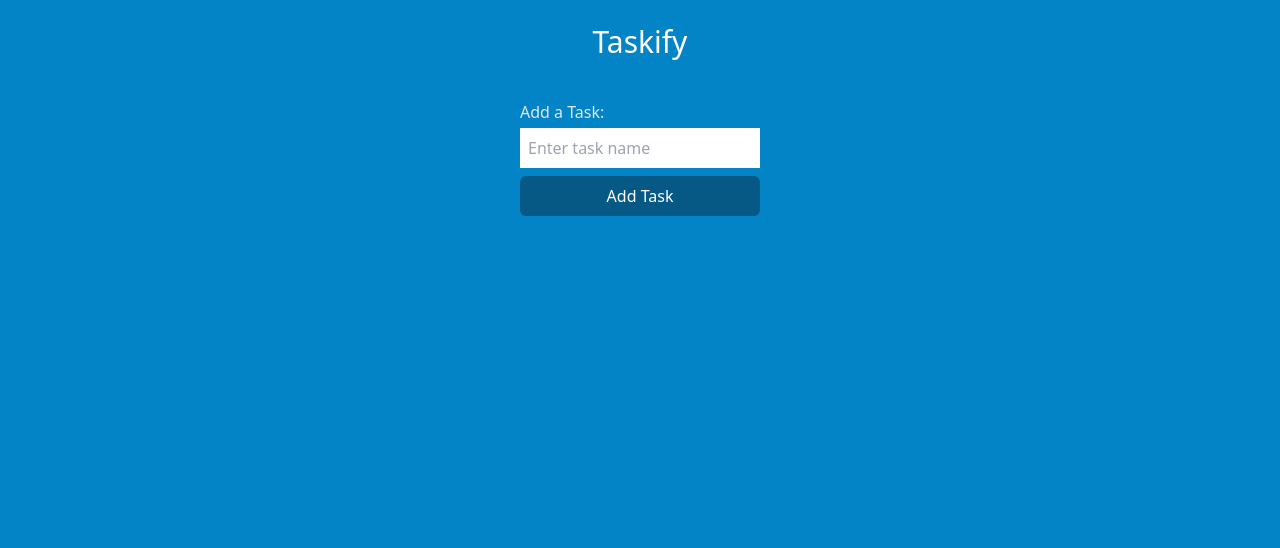
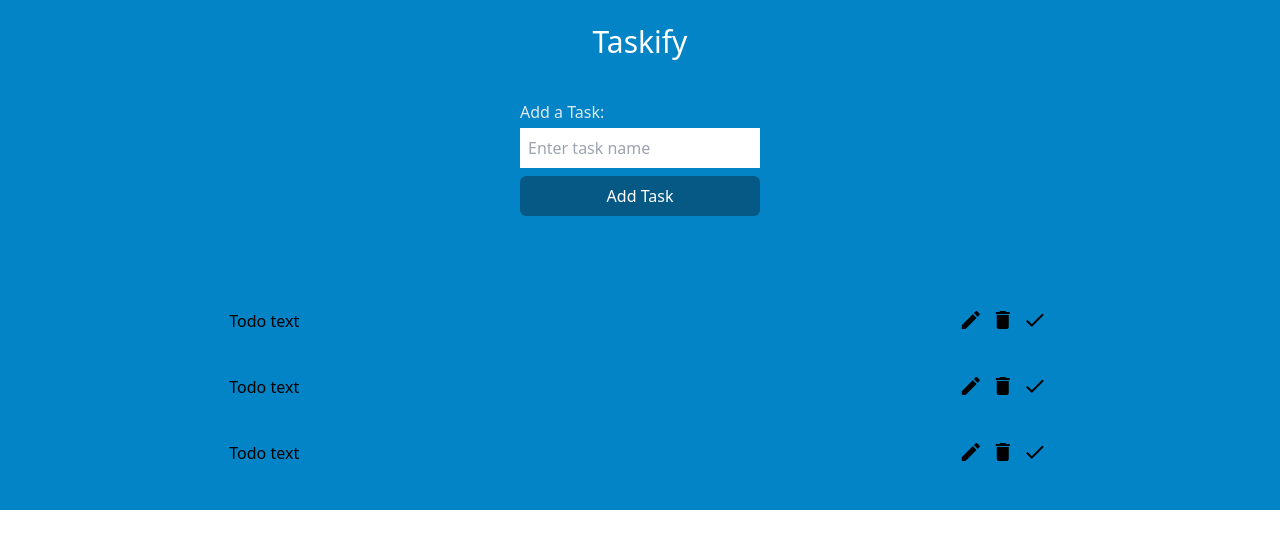
Before and after one commit to nicholaskang/ToDoApp, a React (Vite) app: page / in a window 1280 px wide. Shown: the top 548 px of the page. Built offline with nearby package versions, Linux system fonts and the light colour scheme.

Commit message:
Builds todo items

```diff
--- a/index.html
+++ b/index.html
@@ -9,6 +9,10 @@
     <meta
       name="viewport"
       content="width=device-width, initial-scale=1.0" />
+    <link
+      href="https://fonts.googleapis.com/icon?family=Material+Icons"
+      rel="stylesheet" />
+
     <title>To Do App</title>
   </head>
   <body>
--- a/src/App.tsx
+++ b/src/App.tsx
@@ -1,22 +1,29 @@
 import { useState } from "react";
 import InputField from "./components/InputField";
+import ToDo from "./components/ToDo";
 
 const App: React.FC = () => {
-  const [todo, setTodo] = useState<string | number>("");
-
+  const [todo, setTodo] = useState<string>("");
   console.log(todo);
 
   return (
     <>
-      <main className="bg-sky-600 h-screen">
+      <main className="bg-sky-600 h-full">
         <header className="flex justify-center p-6 z-10">
           <h1 className="text-3xl text-white">Taskify</h1>
         </header>
-        <section className="flex justify-center mt-4">
+        <section className="flex justify-center mt-4 mb-12">
           <InputField
             todo={todo}
             setTodo={setTodo}
           />
+        </section>
+        <section className="flex justify-center">
+          <div className="w-4/6 max-w-5xl m-6">
+            <ToDo />
+            <ToDo />
+            <ToDo />
+          </div>
         </section>
       </main>
     </>
--- a/src/components/InputField.tsx
+++ b/src/components/InputField.tsx
@@ -1,6 +1,6 @@
 interface Props {
-  todo: string | number;
-  setTodo: React.Dispatch<React.SetStateAction<string | number>>;
+  todo: string;
+  setTodo: React.Dispatch<React.SetStateAction<string>>;
 }
 
 const InputField: React.FC<Props> = ({ todo, setTodo }) => {
--- /dev/null
+++ b/src/components/ToDo.tsx
@@ -0,0 +1,20 @@
+const ToDo = () => {
+  return (
+    <div className="flex justify-between items-center p-4">
+      <p>Todo text</p>
+      <div>
+        <button className="hover:text-white">
+          <i className="material-icons p-1">edit</i>
+        </button>
+        <button>
+          <i className="material-icons p-1">delete</i>
+        </button>
+        <button>
+          <i className="material-icons p-1">check</i>
+        </button>
+      </div>
+    </div>
+  );
+};
+
+export default ToDo;
```
Lines whose indentation alone changed are shown as unchanged.
